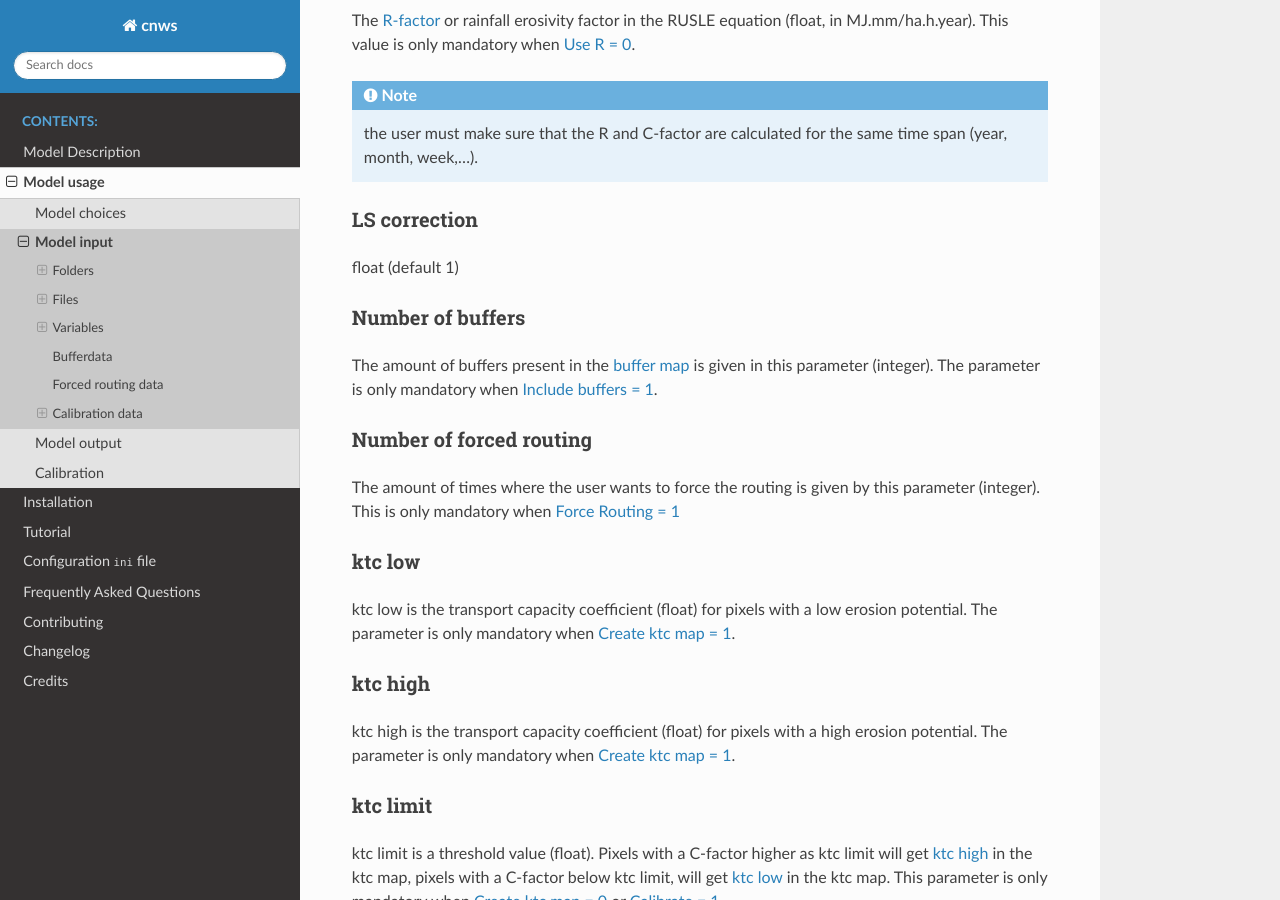
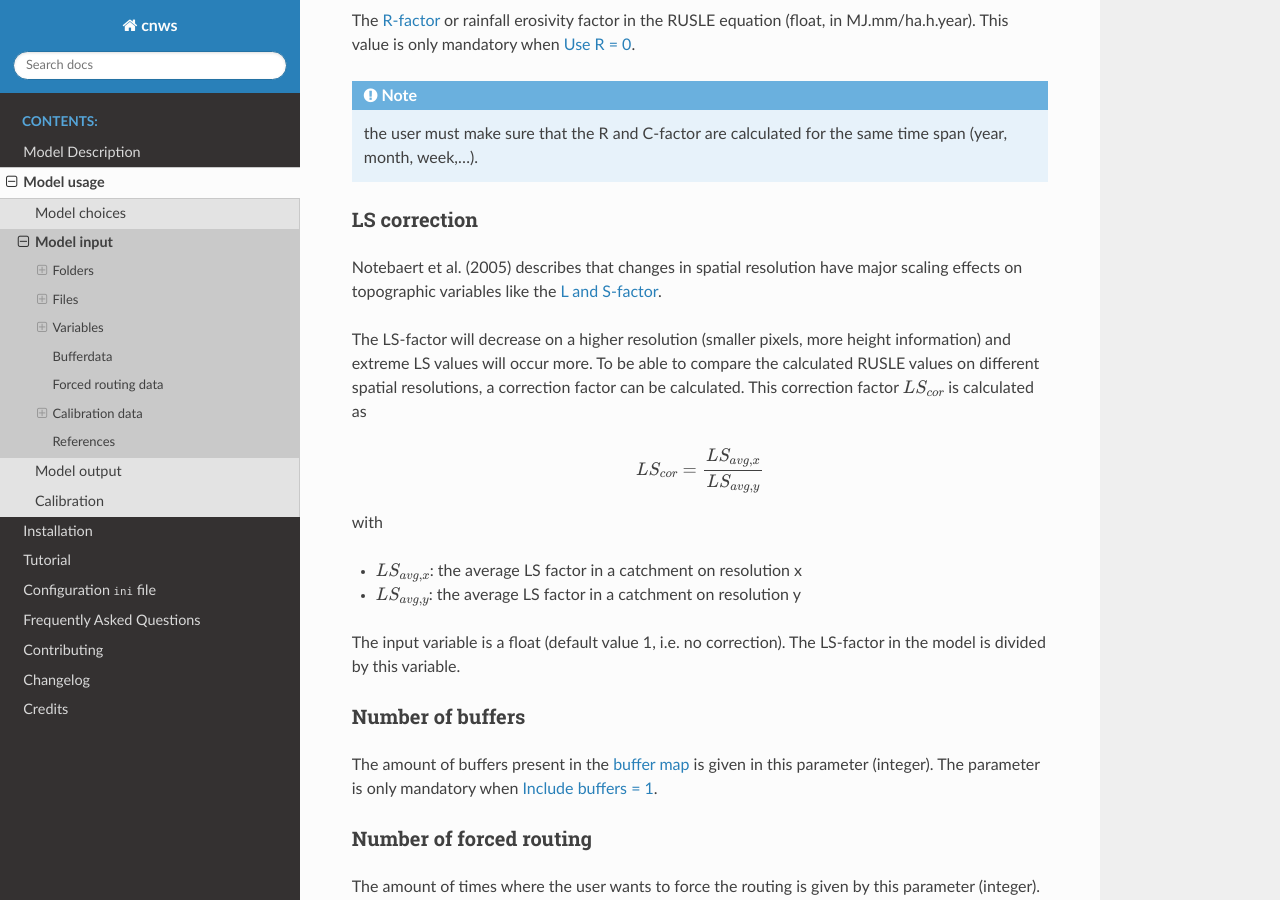
Before and after one commit to watem-sedem/watem-sedem, a Sphinx documentation site: the page built from docs/input.rst, in a window 1280 px wide and 900 px high, scrolled down 9050 px. Built offline with Sphinx 7.4.7 and the Read the Docs theme 2.0.0, drawn with Linux system fonts in a browser that asks for light colours; some of the changed text lies outside the part shown.

Commit message:
Add info about LS correction factor

```diff
--- a/docs/input.rst
+++ b/docs/input.rst
@@ -471,7 +471,25 @@ The :ref:`R-factor <rfactor>` or rainfall erosivity factor in the RUSLE equation
 LS correction
 *************
 
-float (default 1)
+Notebaert et al. (2005) describes that changes in spatial resolution have major
+scaling effects on topographic variables like the :ref:`L and S-factor <lsfactor>`.
+
+The LS-factor will
+decrease on a higher resolution (smaller pixels, more height information) and
+extreme LS values will occur more. To be able to compare the calculated RUSLE
+values on different spatial resolutions, a correction factor can be calculated.
+This correction factor :math:`LS_{cor}` is calculated as
+
+.. math::
+    LS_{cor} = \frac{LS_{avg,x}}{LS_{avg,y}}
+
+with
+
+- :math:`LS_{avg,x}`: the average LS factor in a catchment on resolution x
+- :math:`LS_{avg,y}`: the average LS factor in a catchment on resolution y
+
+The input variable is a float (default value 1, i.e. no correction).
+The LS-factor in the model is divided by this variable.
 
 .. _nrbuffers:
 
@@ -789,3 +807,10 @@ steps
 
 The amount of steps between the lower and upper values for ktc low and ktc high
 during a calibration run. This value is an integer and by default 12.
+
+References
+==========
+
+Notebaert, B,. Govers, G.n Verstraeten, G., Van Oost, K., Ruysschaert, G.,
+Poesen, J., Van Rompay, A. (2005): Verfijnde ersoiekaart Vlaanderen: eindrapport,
+Departement Omgeving, Brussel, 53 pp.
```
